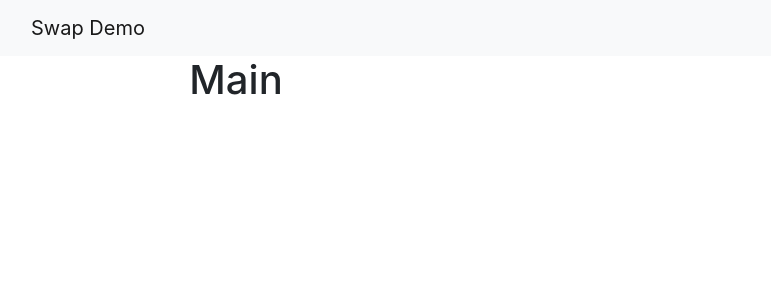
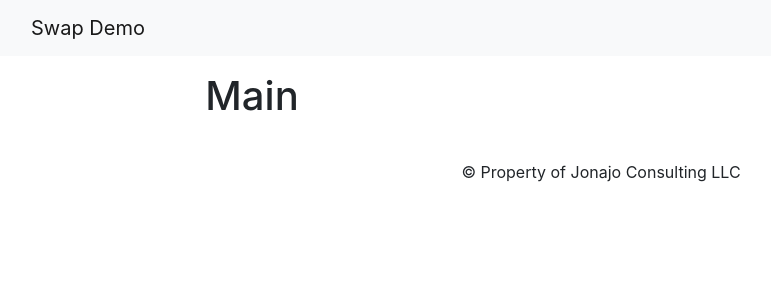
Before and after one commit to aluramh/swap-nux, a Nuxt app: page / in a window 1280 px wide. Shown: the top 300 px of the page, without its empty margins (39-810 px from the left). Built offline with nearby package versions, Linux system fonts and the light colour scheme.

Commit message:
added footer

```diff
--- /dev/null
+++ b/components/Footer.vue
@@ -0,0 +1,12 @@
+<template>
+    <p>
+        © Property of Jonajo Consulting LLC
+    </p>
+</template>
+
+<style scoped>
+    p {
+        text-align: center;
+        margin: 1rem auto;
+    }
+</style>
--- a/layouts/default.vue
+++ b/layouts/default.vue
@@ -5,21 +5,30 @@
         <b-row>
           <b-col cols="2"></b-col>
           <b-col>
-            <nuxt/>
+            <b-container class="main-container">
+              <nuxt/>
+            </b-container>
           </b-col>
         </b-row>
-      <b-row></b-row>
     </b-container>
-
+    <Footer/>
   </div>
 </template>
 
 
 <script>
 import Header from '@/components/Header.vue'
+import Footer from '@/components/Footer.vue'
 export default {
   components: {
-    Header
+    Header,
+    Footer
   }
 }
 </script>
+
+<style scoped>
+.main-container{
+  padding: 1rem;
+}
+</style>
```
